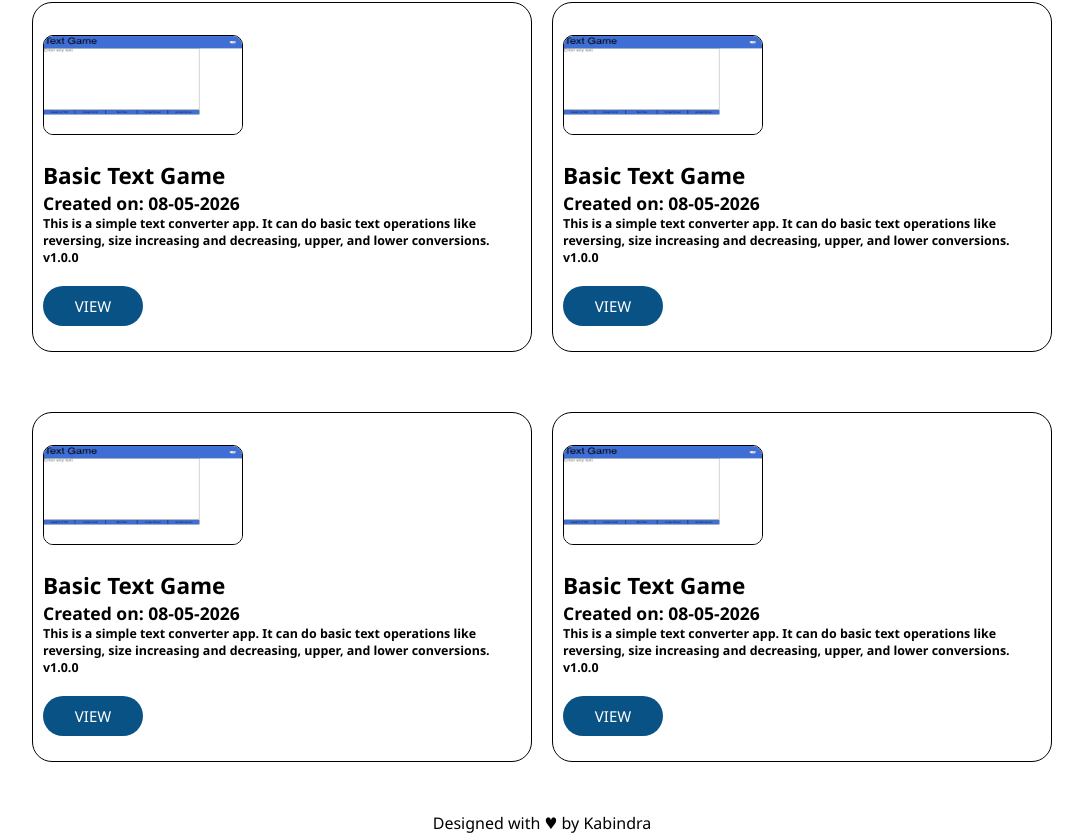
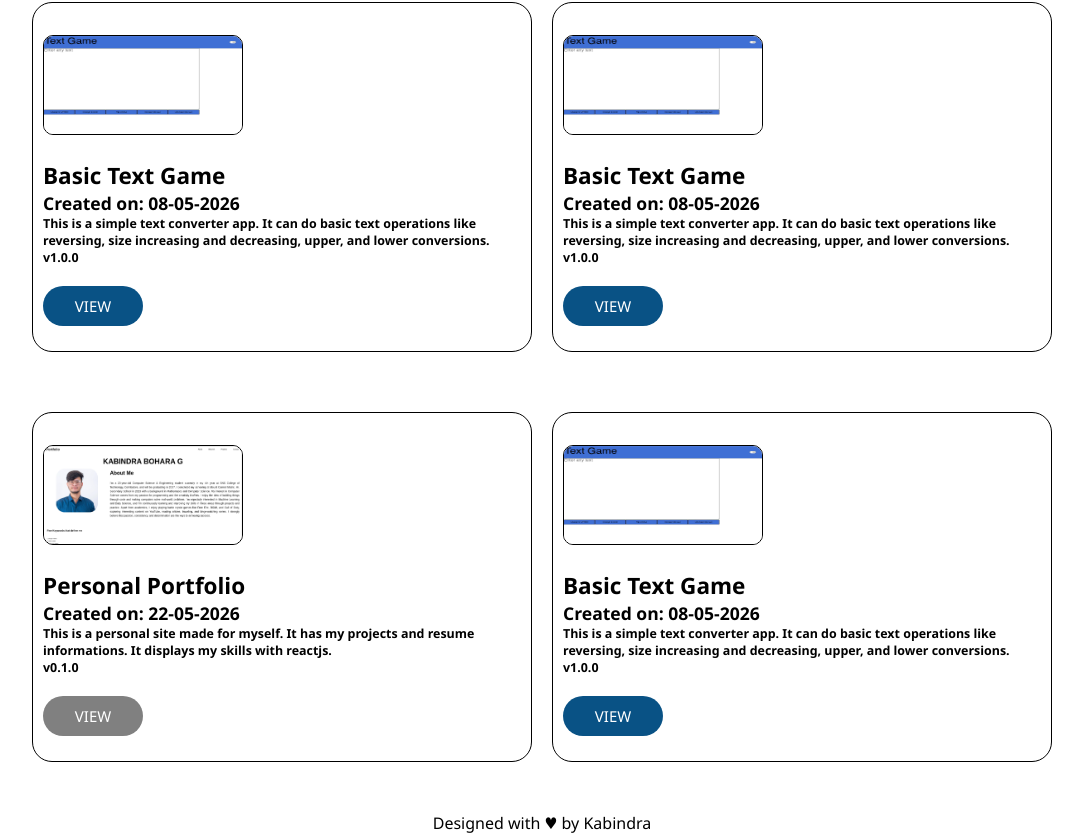
Before and after one commit to kabindrabohara078/portfolio, a React app: page /projects in a window 1280 px wide. Shown: the part 1867-2701 px from the top of the page, without its empty margins (98-1181 px from the left). Built offline with nearby package versions, Linux system fonts and the light colour scheme; the HTML template or start-up script is replaced by a standard one.

Commit message:
add a portfolio project inside projects page

```diff
--- a/src/components/Card.jsx
+++ b/src/components/Card.jsx
@@ -2,12 +2,21 @@ import React from 'react'
 import './Components.css'
 
 const Card = (props) => {
+
+    let view;
+    if(props.id === '1'){
+        view = 0;
+    }
+    else{
+        view = 1;
+    }
+
     return (
         <div className="card-main">
             <br />
             <div className="image">
 
-                <img src={props.logo} alt="" />
+                <img src={props.logo} alt="project snapshot" />
             </div>
 
             <div className="details">
@@ -16,7 +25,9 @@ const Card = (props) => {
                 <h3>Created on: {props.date}</h3>
                 <h5>{props.desc}</h5>
                 <h5>{props.ver}</h5>  <br/>
-                <div className="link">
+                <div className={view ? 'link': 'disabled-link link'} style={{
+                backgroundColor: view ? '#095285' : 'grey'
+            }}>
 
                     <a href={props.link} target='_blank'>VIEW</a>
                 </div>
--- a/src/components/Components.css
+++ b/src/components/Components.css
@@ -69,7 +69,7 @@ span{
     border-radius: 20px;
 }
 .card-main .link{
-    background-color: #095285;
+    /* background-color: #095285; */
     height: 40px;
     width: 100px;
     border-radius: 20px;
@@ -92,7 +92,9 @@ span{
 }
 
 
-
+.disabled-link{
+    pointer-events: none;
+}
 
 /* =============================CARD-END========================== */
 
--- a/src/pages/Project.jsx
+++ b/src/pages/Project.jsx
@@ -6,6 +6,7 @@ const Project = () => {
 
   const projects=[
     {
+      id:'11',
       project_name:'Basic Text Game',
       project_date: '08-05-2026',
       project_logo:'/basic-text-game-app-logo.png',
@@ -14,6 +15,7 @@ const Project = () => {
       project_link:'https://text-game-app.vercel.app/'
     },
     {
+      id:'10',
       project_name:'Basic Text Game',
       project_date: '08-05-2026',
       project_logo:'/basic-text-game-app-logo.png',
@@ -22,6 +24,7 @@ const Project = () => {
       project_link:'https://text-game-app.vercel.app/'
     },
     {
+      id:'9',
       project_name:'Basic Text Game',
       project_date: '08-05-2026',
       project_logo:'/basic-text-game-app-logo.png',
@@ -30,6 +33,7 @@ const Project = () => {
       project_link:'https://text-game-app.vercel.app/'
     },
     {
+      id:'8',
       project_name:'Basic Text Game',
       project_date: '08-05-2026',
       project_logo:'/basic-text-game-app-logo.png',
@@ -38,6 +42,7 @@ const Project = () => {
       project_link:'https://text-game-app.vercel.app/'
     },
     {
+      id:'7',
       project_name:'Basic Text Game',
       project_date: '08-05-2026',
       project_logo:'/basic-text-game-app-logo.png',
@@ -46,6 +51,7 @@ const Project = () => {
       project_link:'https://text-game-app.vercel.app/'
     },
     {
+      id:'6',
       project_name:'Basic Text Game',
       project_date: '08-05-2026',
       project_logo:'/basic-text-game-app-logo.png',
@@ -54,6 +60,7 @@ const Project = () => {
       project_link:'https://text-game-app.vercel.app/'
     },
     {
+      id:'5',
       project_name:'Basic Text Game',
       project_date: '08-05-2026',
       project_logo:'/basic-text-game-app-logo.png',
@@ -62,6 +69,7 @@ const Project = () => {
       project_link:'https://text-game-app.vercel.app/'
     },
     {
+      id:'4',
       project_name:'Basic Text Game',
       project_date: '08-05-2026',
       project_logo:'/basic-text-game-app-logo.png',
@@ -70,6 +78,7 @@ const Project = () => {
       project_link:'https://text-game-app.vercel.app/'
     },
     {
+      id:'3',
       project_name:'Basic Text Game',
       project_date: '08-05-2026',
       project_logo:'/basic-text-game-app-logo.png',
@@ -78,6 +87,7 @@ const Project = () => {
       project_link:'https://text-game-app.vercel.app/'
     },
     {
+      id:'2',
       project_name:'Basic Text Game',
       project_date: '08-05-2026',
       project_logo:'/basic-text-game-app-logo.png',
@@ -86,14 +96,16 @@ const Project = () => {
       project_link:'https://text-game-app.vercel.app/'
     },
     {
-      project_name:'Basic Text Game',
-      project_date: '08-05-2026',
-      project_logo:'/basic-text-game-app-logo.png',
-      project_desc:'This is a simple text converter app. It can do basic text operations like reversing, size increasing and decreasing, upper, and lower conversions.',
-      project_version: 'v1.0.0',
-      project_link:'https://text-game-app.vercel.app/'
+      id:'1',
+      project_name:'Personal Portfolio',
+      project_date: '22-05-2026',
+      project_logo:'/portfolio-logo.png',
+      project_desc:'This is a personal site made for myself. It has my projects and resume informations. It displays my skills with reactjs.',
+      project_version: 'v0.1.0',
+      project_link:''
     },
     {
+      id:'0',
       project_name:'Basic Text Game',
       project_date: '08-05-2026',
       project_logo:'/basic-text-game-app-logo.png',
@@ -115,7 +127,7 @@ const Project = () => {
       <div className="card">
 
       {projects.map((project)=>{
-        return <Card name={project.project_name} date={project.project_date} logo={project.project_logo} desc={project.project_desc} ver={project.project_version} link={project.project_link}/>
+        return <Card key={project.id} id={project.id} name={project.project_name} date={project.project_date} logo={project.project_logo} desc={project.project_desc} ver={project.project_version} link={project.project_link}/>
       })}
       </div>
 
```
Also changed, not shown: public/portfolio-logo.png (added).
